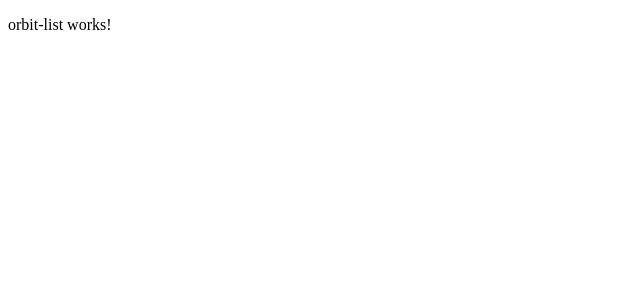
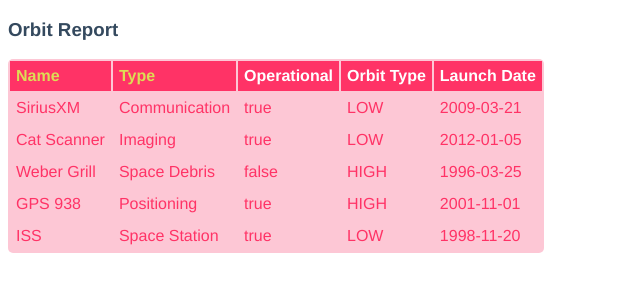
Before and after one commit to EclecticTurtleStudio/orbit-report, an Angular app: page / in a window 1280 px wide. Shown: the top 300 px of the page, without its empty margins (0-640 px from the left). Built offline with nearby package versions, Linux system fonts and the light colour scheme.

Commit message:
Table is Up and Running!

```diff
--- a/src/app/app.component.css
+++ b/src/app/app.component.css
@@ -0,0 +1,13 @@
+.search-form {
+    margin-bottom: 40px;
+}
+
+button {
+    margin-left: 10px;
+    color: #fff;
+    background-color: #009b25;
+    border-radius: 4px;
+    padding: 2px 5px;
+    font-size: 18px;
+    cursor: pointer;
+}
--- a/src/app/orbit-list/orbit-list.component.css
+++ b/src/app/orbit-list/orbit-list.component.css
@@ -0,0 +1,28 @@
+.sortable {
+    cursor: pointer;
+    color: #dd5;
+}
+
+.warning {
+    background-color: #da8a8a;
+}
+
+table {
+  color: #f36;
+  border-radius: 5px;
+  overflow: hidden;
+  margin: 12px 0;
+  min-width: 300px;
+  background: rgb(253, 199, 213);
+}
+
+.header-row {
+    background: #f36;
+    color: #fff
+}
+
+th, td {
+    text-align: left;
+    margin: 5px 10px;
+    padding: 6px;
+}
--- a/src/app/orbit-list/orbit-list.component.html
+++ b/src/app/orbit-list/orbit-list.component.html
@@ -1 +1,17 @@
-<p>orbit-list works!</p>
+<h3>Orbit Report</h3>
+<table>
+   <tr class="header-row">
+      <th class="sortable">Name</th>
+      <th class="sortable">Type</th>
+      <th>Operational</th>
+      <th>Orbit Type</th>
+      <th>Launch Date</th>
+   </tr>
+   <tr *ngFor="let satellite of satellites">
+      <td>{{satellite.name}}</td>
+      <td>{{satellite.type}}</td>
+      <td>{{satellite.operational}}</td>
+      <td>{{satellite.orbitType}}</td>
+      <td>{{satellite.launchDate}}</td>
+   </tr>
+</table>
--- a/src/index.html
+++ b/src/index.html
@@ -1,6 +1,17 @@
 <!doctype html>
 <html lang="en">
 <head>
+
+  <style>
+    body {
+      font-family: 'Helvetica', 'Courier';
+    }
+
+    h3 {
+        color: #34495E;
+    }
+  </style>
+
   <meta charset="utf-8">
   <title>OrbitReport</title>
   <base href="/">
```
